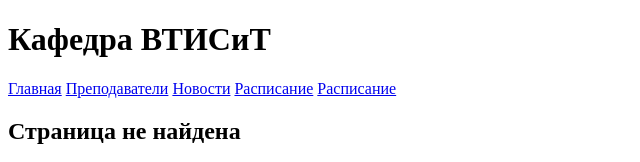
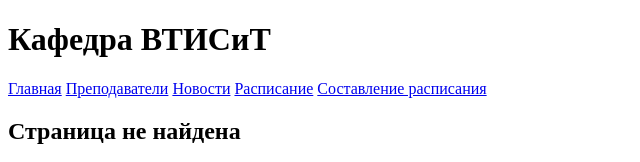
Before and after one commit to HeIIJoke/ITIS, a plain HTML site: page frontend/index.html in a window 1280 px wide. Shown: the top 162 px of the page, without its empty margins (0-640 px from the left). Drawn offline with Linux system fonts and the light colour scheme; a script that the page names is missing.

Commit message:
Добавлего расписание

```diff
--- a/frontend/index.html
+++ b/frontend/index.html
@@ -25,7 +25,7 @@
         <a href="/teachers" data-link>Преподаватели</a>
         <a href="/news" data-link>Новости</a>
         <a href="/schedule" data-link>Расписание</a>
-        <a href="/schedule-edit" data-link>Расписание</a>
+        <a href="/schedule-edit" data-link>Составление расписания</a>
       </nav>
     </header>
 
```
